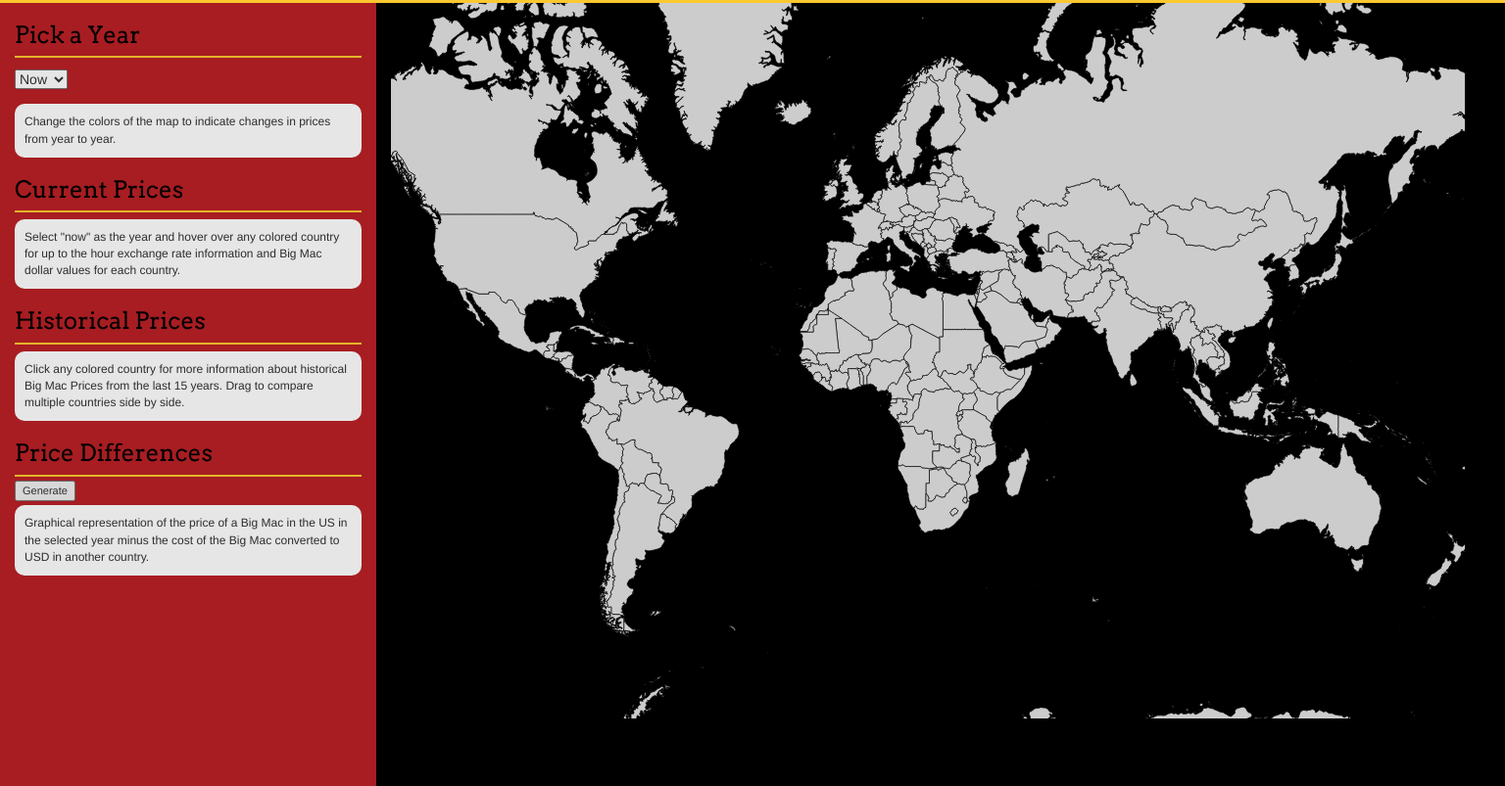
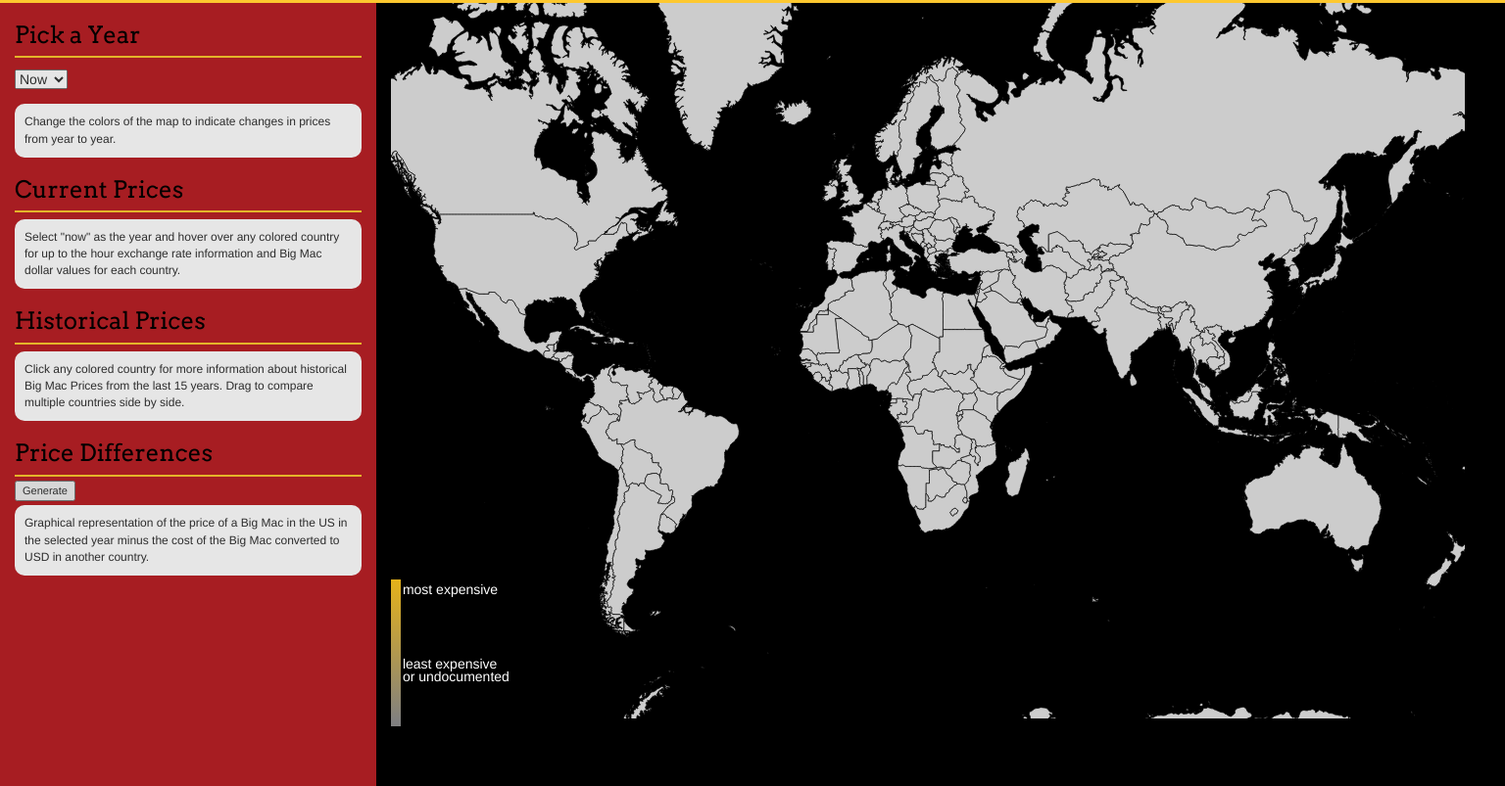
Before and after one commit to zoejab/BigMacBigMap, a website: page public/index.html in a window 1536 px wide. Shown: the part 797-1600 px from the top of the page at 98% size. Drawn offline with nearby package versions, Linux system fonts and the light colour scheme; no server answers.

Commit message:
media query for imac

```diff
--- a/public/index.html
+++ b/public/index.html
@@ -121,6 +121,19 @@
 
       <div class="col-md-7" id="mapcontainer">
 
+
+
+      <div id="gradientbox">
+
+      </div>
+      <p id="gradientlabeltop">
+        most expensive
+      </p>
+    <p id="gradientlabelbottom">
+      least expensive
+      <br>
+      or undocumented
+    </p>
       </div>
 <div class="overlay"> </div>
 
--- a/public/style/style.css
+++ b/public/style/style.css
@@ -35,6 +35,7 @@ h3 {
 #rightpanel p{
   font-family: Helvetica;
   background: white;
+  width: 100%;
   padding: 10px;
   border: #BA2126 solid 5px;
   border-radius: 15px;
@@ -42,10 +43,16 @@ h3 {
 }
 
 #scrolldown svg {
+  /*position: relative;*/
+  /*top: 40%;*/
+  /*right: 43%;*/
+  fill: black;
+}
+#scrolldown {
+  float: left;
   position: relative;
-  top: 370px;
-  right: 43%;
-  fill: black;
+  top: 60%;
+  left: -45%;
 }
 
 #scrolldown svg:hover {
@@ -147,6 +154,7 @@ hr {
    z-index: 40;
  }
  .draggable {
+   position: absolute;
    width: 530px;
    height: 220px;
    background: white;
@@ -154,7 +162,8 @@ hr {
    border-radius: 15px;
    border: 4px solid #D52B1E;
    margin: 10px;
-   top: -300px;
+   top: 50%;
+   /*top: -300px;*/
    /*z-index: 100;*/
  }
 
@@ -242,3 +251,63 @@ hr {
    font-size: 9px;
    fill: black;
  }
+
+
+ #gradientbox {
+   width: 10px;
+   height: 150px;
+   position: absolute;
+   top: 68%;
+   /*left: 10%;*/
+   background: #e5b21a;
+   background: -moz-linear-gradient(top, #e5b21a 0%, #808080 97%);
+   background: -webkit-linear-gradient(top, #e5b21a 0%, #808080 97%);
+   background: linear-gradient(to bottom, #e5b21a 0%, #808080 97%);
+   filter: progid: DXImageTransform.Microsoft.gradient( startColorstr='#e5b21a', endColorstr='#8e8771', GradientType=0);
+   pointer-events: none;
+
+
+ }
+ #gradientlabeltop, #gradientlabelbottom {
+   color: white;
+   font-size: 14px;
+   /*position: relative;*/
+ }
+ #gradientlabeltop {
+   position: absolute;
+   top: 68%;
+   left: 4%;
+ }
+ #gradientlabelbottom {
+   position: absolute;
+   top: 87%;
+   left: 4%;
+   line-height: 90%;
+   /*top: 547px;
+ left: -639px;
+ text-align: left;
+ line-height: 90%;*/
+ }
+
+ @media (min-width: 1300px) {
+
+    #gradientbox {
+    top: 80%;
+    }
+
+   #gradientlabeltop {
+     position: absolute;
+     top: 80%;
+     left: 3%;
+   }
+   #gradientlabelbottom {
+     position: absolute;
+     top: 91%;
+     left: 3%;
+     line-height: 90%;
+     /*top: 547px;
+   left: -639px;
+   text-align: left;
+   line-height: 90%;*/
+   }
+}
```
